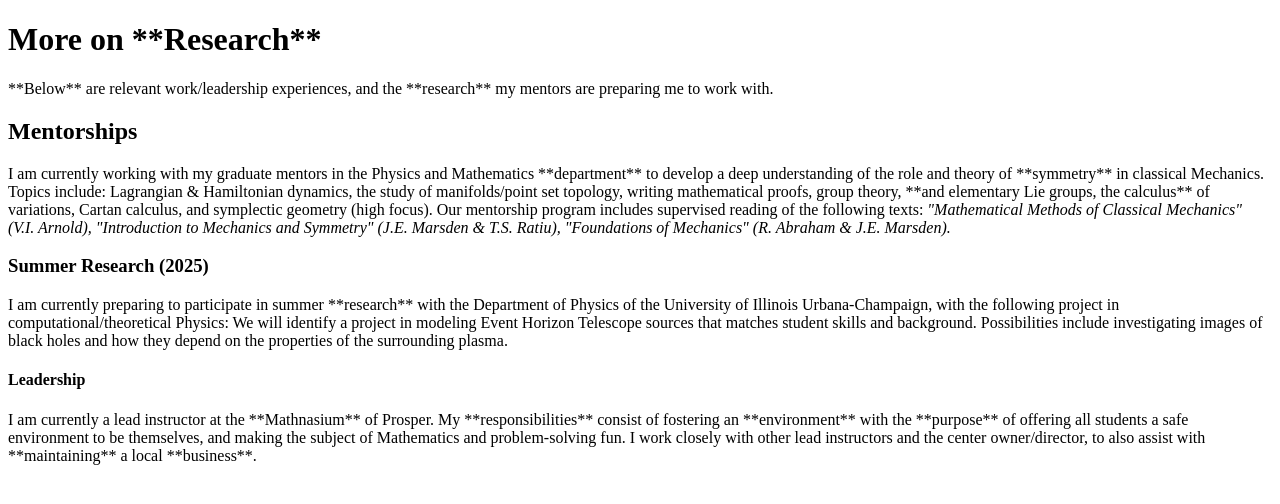
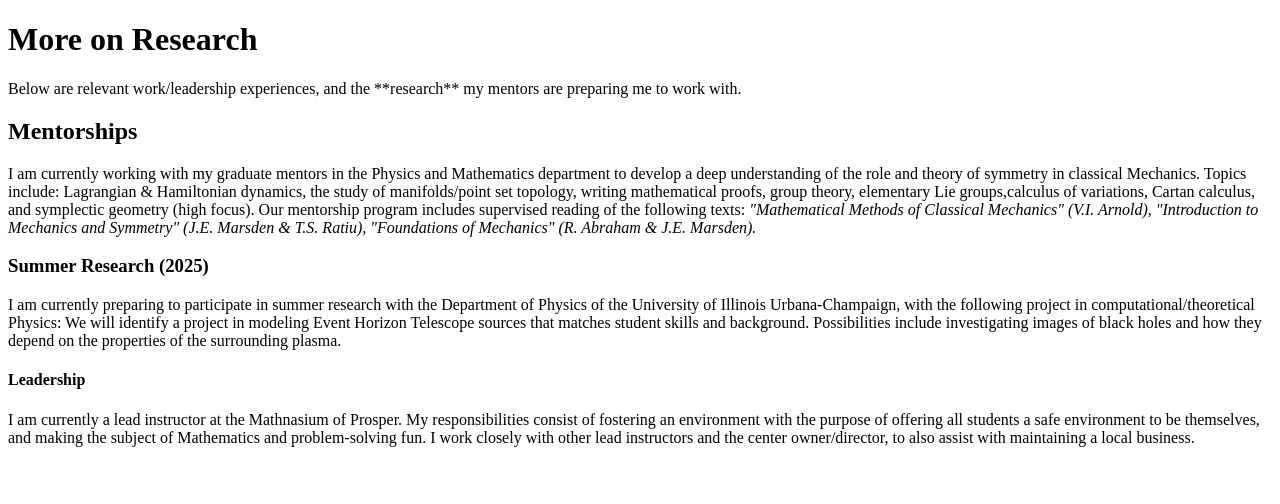
Before and after one commit to Edinburgh701/Research, a plain HTML site: page index.html in a window 1280 px wide. Drawn offline with Linux system fonts and the light colour scheme.

Commit message:
Update index.html

```diff
--- a/index.html
+++ b/index.html
@@ -6,14 +6,14 @@
   <title>Jorge Philipps</title>
 </head>
 <body>
-  <h1>More on **Research**</h1>
-  <p> **Below** are relevant work/leadership experiences, and the **research** my mentors are preparing me to work with.</p>
+  <h1>More on Research</h1>
+  <p> Below are relevant work/leadership experiences, and the **research** my mentors are preparing me to work with.</p>
 
   <h2>Mentorships</h2>
   <p>
-    I am currently working with my graduate mentors in the Physics and Mathematics **department** to develop a deep understanding of the role and
-    theory of **symmetry** in classical Mechanics. Topics include: Lagrangian & Hamiltonian dynamics, the study of manifolds/point set topology,
-    writing mathematical proofs, group theory, **and elementary Lie groups, the calculus** of variations, Cartan calculus, and symplectic geometry (high focus).
+    I am currently working with my graduate mentors in the Physics and Mathematics department to develop a deep understanding of the role and
+    theory of symmetry in classical Mechanics. Topics include: Lagrangian & Hamiltonian dynamics, the study of manifolds/point set topology,
+    writing mathematical proofs, group theory, elementary Lie groups,calculus of variations, Cartan calculus, and symplectic geometry (high focus).
     Our mentorship program includes supervised reading of the following texts:
     <em>"Mathematical Methods of Classical Mechanics" (V.I. Arnold),
     "Introduction to Mechanics and Symmetry" (J.E. Marsden & T.S. Ratiu),
@@ -22,7 +22,7 @@
 
   <h3>Summer Research (2025)</h3>
   <p>
-    I am currently preparing to participate in summer **research** with the Department of Physics of the University of Illinois Urbana-Champaign,
+    I am currently preparing to participate in summer research with the Department of Physics of the University of Illinois Urbana-Champaign,
     with the following project in computational/theoretical Physics: We will identify a project in modeling Event Horizon Telescope sources that
     matches student skills and background. Possibilities include investigating images of black holes and how they depend on the properties of the
     surrounding plasma.
@@ -30,9 +30,9 @@
 
   <h4>Leadership</h4>
   <p>
-    I am currently a lead instructor at the **Mathnasium** of Prosper. My **responsibilities** consist of fostering an **environment**
-    with the **purpose** of offering all students a safe environment to be themselves, and making the subject of Mathematics and problem-solving fun.
-    I work closely with other lead instructors and the center owner/director, to also assist with **maintaining** a local **business**.
+    I am currently a lead instructor at the Mathnasium of Prosper. My responsibilities consist of fostering an environment
+    with the purpose of offering all students a safe environment to be themselves, and making the subject of Mathematics and problem-solving fun.
+    I work closely with other lead instructors and the center owner/director, to also assist with maintaining a local business.
   </p>
 </body>
 </html>
```
